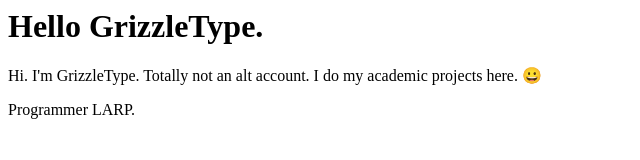
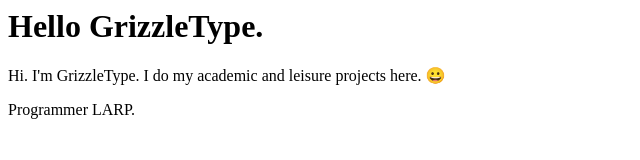
Before and after one commit to GrizzleType/GrizzleType.github.io, a plain HTML site: page index.html in a window 1280 px wide. Shown: the whole page, without its empty margins (0-640 px from the left). Drawn offline with Linux system fonts and the light colour scheme.

Commit message:
Update introduction text in index.html

```diff
--- a/index.html
+++ b/index.html
@@ -2,7 +2,7 @@
     Hello GrizzleType.
 </h1>
 <p>
-    Hi. I'm GrizzleType. Totally not an alt account. I do my academic projects here. 😀
+    Hi. I'm GrizzleType. I do my academic and leisure projects here. 😀
 </p>
 <p>
     Programmer LARP.
```
